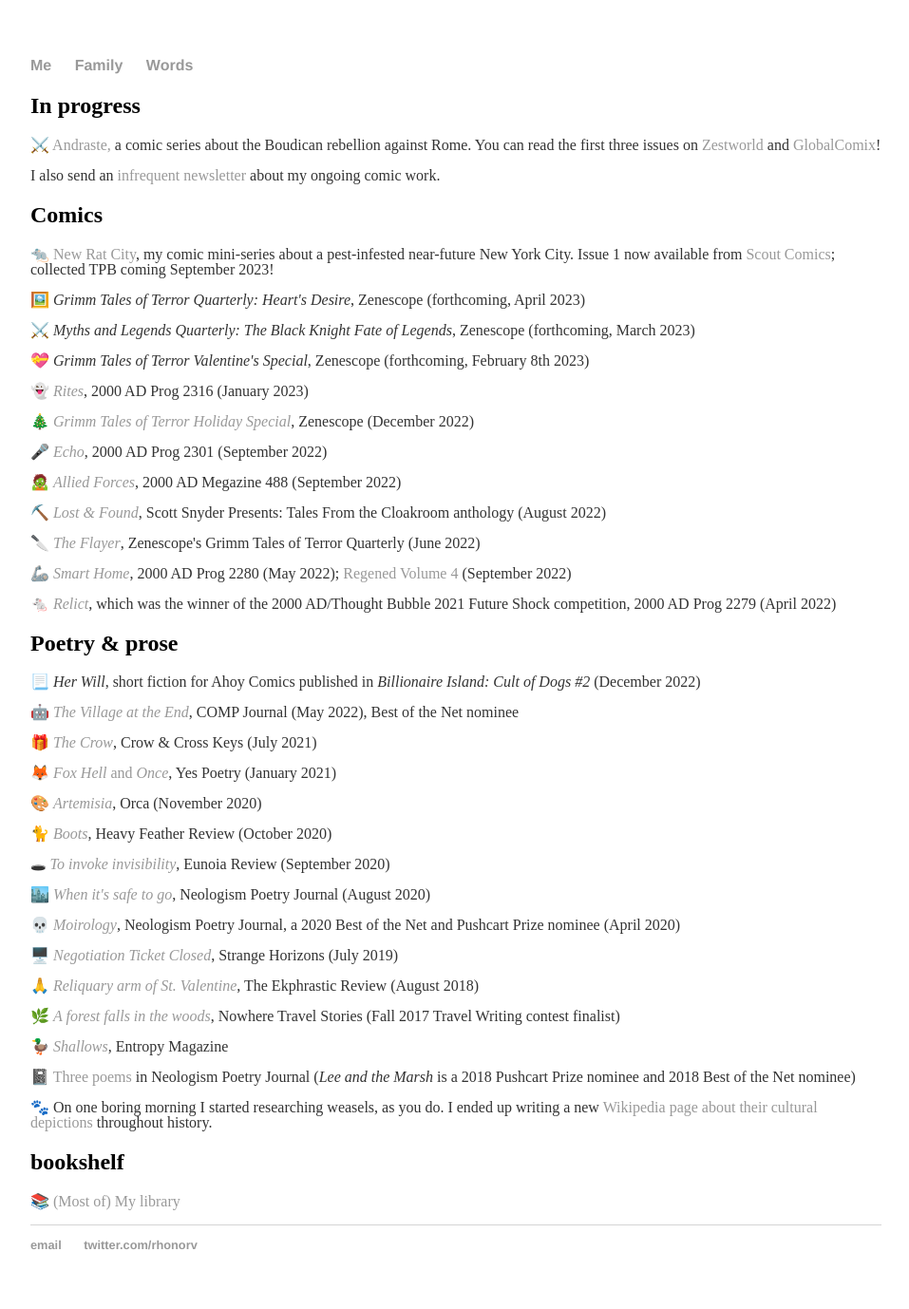
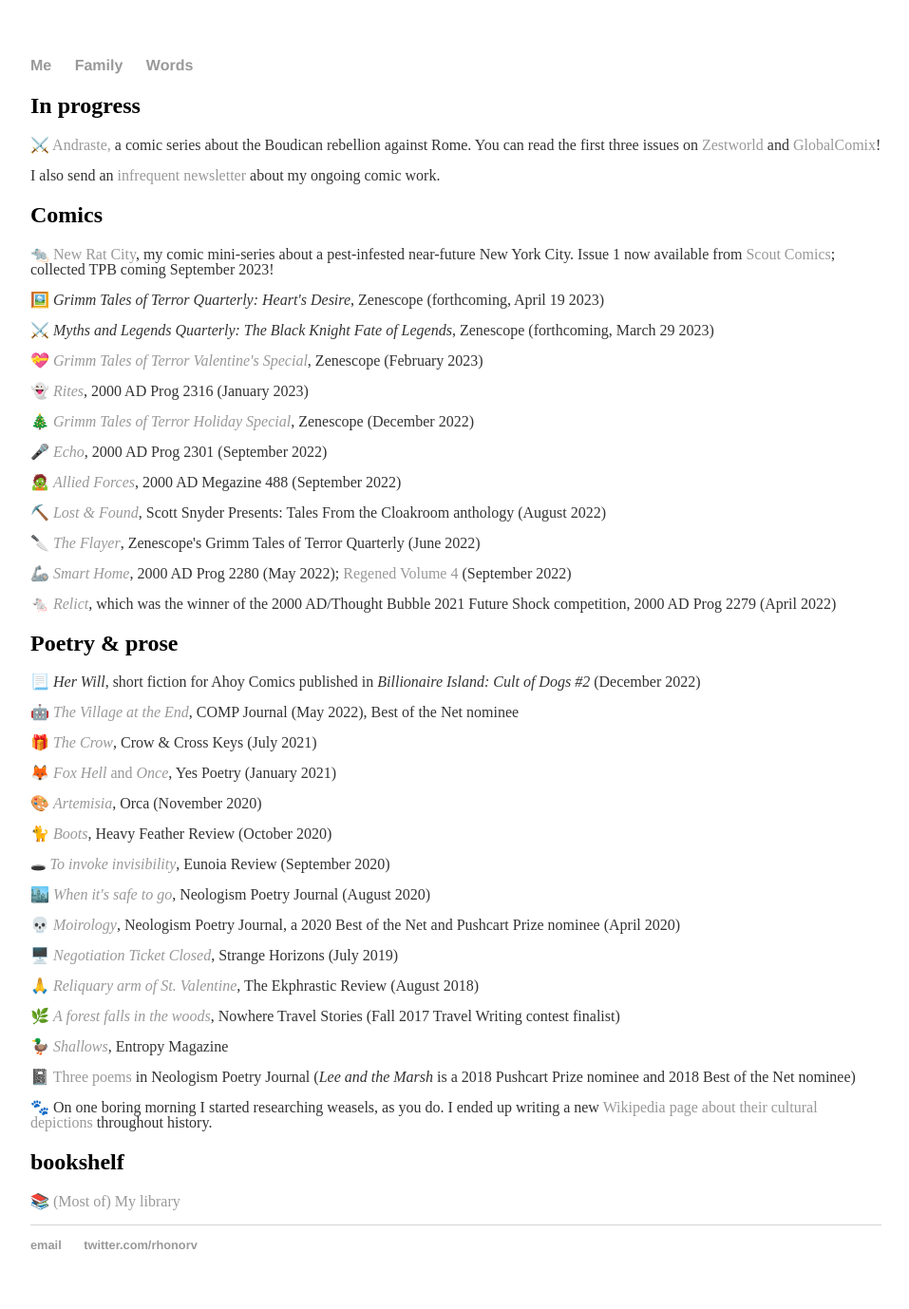
Before and after one commit to rhonorv/rhonorv.github.io, a Jekyll site: the page words/index.html, which Jekyll copies as it is, in a window 1280 px wide. Shown: the whole page at 95% size, without its empty margins (160-1117 px from the left). Built offline with Jekyll 4.4.1, drawn with Linux system fonts in a browser that asks for light colours.

Commit message:
Update index.html

```diff
--- a/words/index.html
+++ b/words/index.html
@@ -33,11 +33,11 @@
 	<h2>Comics</h2>
 		<p><span aria-hidden="true">🐀 </span><a href="https://www.newratcitycomic.com">New Rat City</a>, my comic mini-series about a pest-infested near-future New York City. Issue 1 now available from <a href="https://www.scoutcomics.com/collections/new-rat-city">Scout Comics</a>; collected TPB coming September 2023!</p>
 
-		<p><span aria-hidden="true">🖼️ </span><em>Grimm Tales of Terror Quarterly: Heart's Desire</em>, Zenescope (forthcoming, April 2023)</p>
+		<p><span aria-hidden="true">🖼️ </span><em>Grimm Tales of Terror Quarterly: Heart's Desire</em>, Zenescope (forthcoming, April 19 2023)</p>
 
-		<p><span aria-hidden="true">⚔️ </span><em>Myths and Legends Quarterly: The Black Knight Fate of Legends</em>, Zenescope (forthcoming, March 2023)</p>
+		<p><span aria-hidden="true">⚔️ </span><em>Myths and Legends Quarterly: The Black Knight Fate of Legends</em>, Zenescope (forthcoming, March 29 2023)</p>
 
-		<p><span aria-hidden="true">💝 </span><em>Grimm Tales of Terror Valentine's Special</em>, Zenescope (forthcoming, February 8th 2023)</p>
+		<p><span aria-hidden="true">💝 </span><em><a href="https://zenescope.com/products/grimm-tales-of-terror-quarterly-2023-valentines-day-special">Grimm Tales of Terror Valentine's Special</a></em>, Zenescope (February 2023)</p>
 
 		<p><span aria-hidden="true">👻 </span><em><a href="https://shop.2000ad.com/catalogue/PRG2316D">Rites</a></em>, 2000 AD Prog 2316 (January 2023)</p>
 
```
